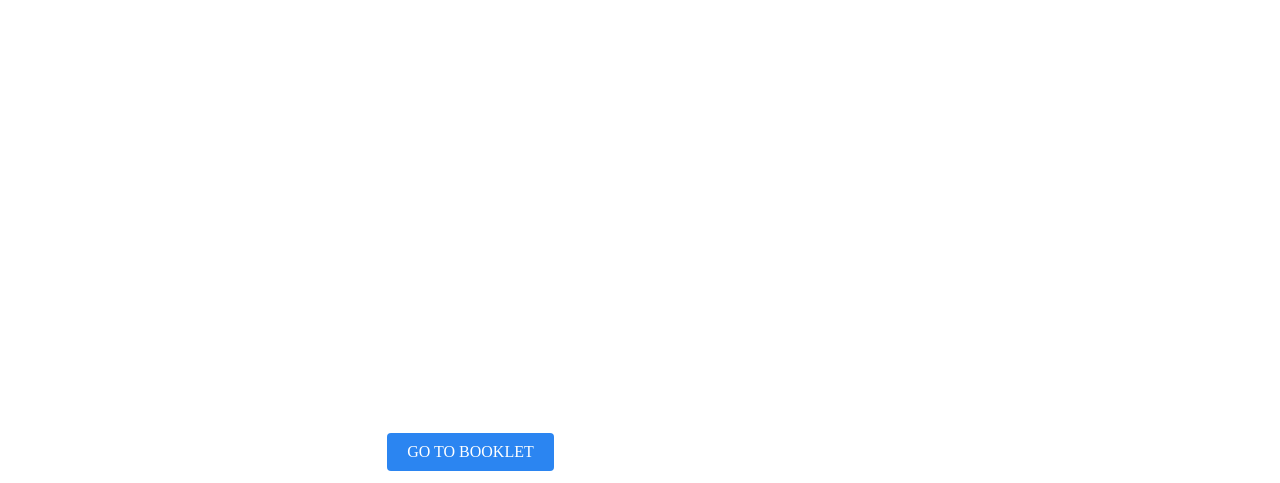
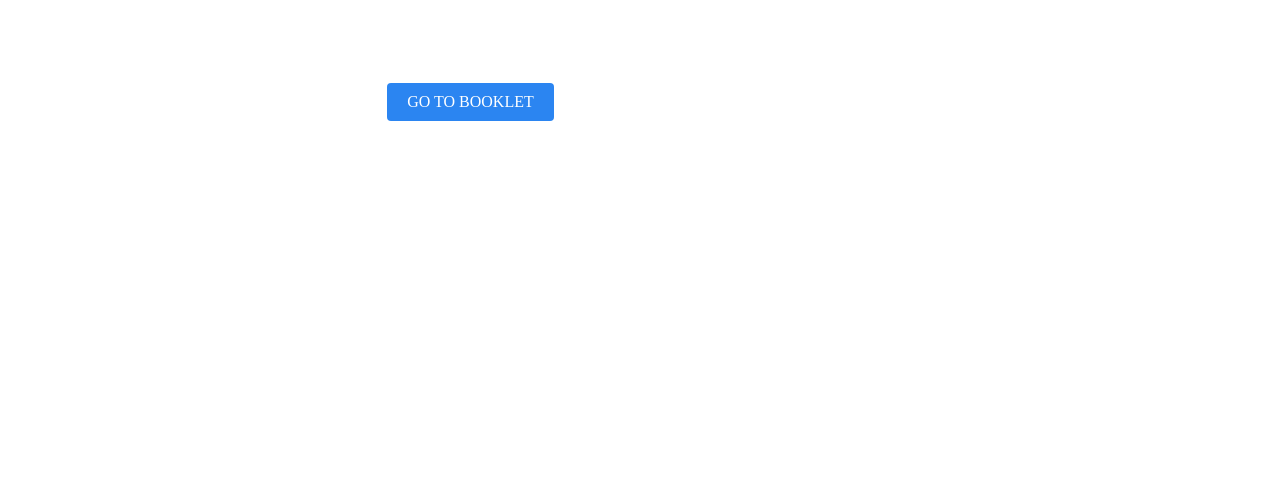
Before and after one commit to Aditiwari7/FrontSCI, a plain HTML site: page index.html in a window 1280 px wide. Shown: the part 825-1308 px from the top of the page. After the commit the page ends 958 px from the top, so only its background shows below. Drawn offline with Linux system fonts and the light colour scheme.

Commit message:
finalupdate

```diff
--- a/style.css
+++ b/style.css
@@ -93,6 +93,6 @@ input[type=checkbox]:checked ~ div.curtain_panel-right {
   margin: 4px 2px;
   cursor: pointer;
   border-radius: 4px;
-  margin-top: 500px;
+  margin-top: 150px;
   margin-left: 30%;
 }
```
